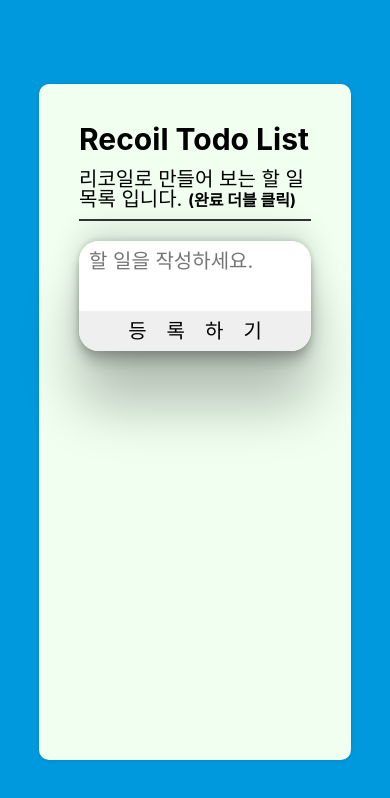
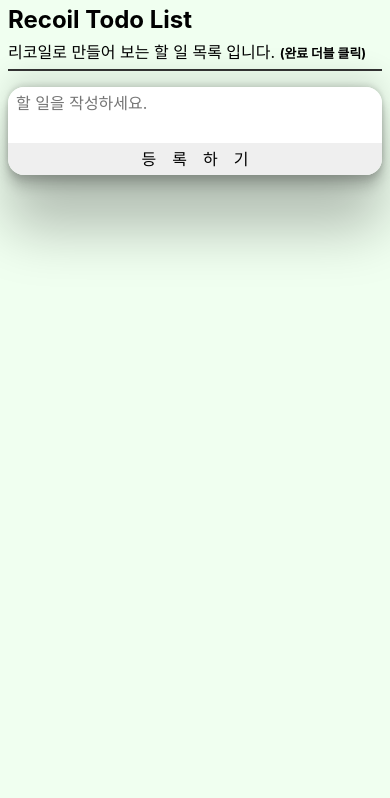
Before and after one commit to takeaways/recoil-app, a React (Create React App) app: page / in a window 390 px wide. Shown: the top 798 px of the page. Built offline with nearby package versions, Linux system fonts and the light colour scheme.

Commit message:
[ADD] 더블 터치 감지 추가

```diff
--- a/public/reset.css
+++ b/public/reset.css
@@ -38,3 +38,9 @@
 	border-collapse: collapse;
 	border-spacing: 0;
 }
+
+@media (max-width:600px){
+	html{
+		font-size: 8px;
+	}
+}
--- a/src/components/todo/todo-list-item/todo-list-item.component.tsx
+++ b/src/components/todo/todo-list-item/todo-list-item.component.tsx
@@ -1,4 +1,4 @@
-import React from "react";
+import React, { useRef } from "react";
 import { editTodo, Todo, todoListState } from "atoms/todo";
 import styles from "./todo-list-item.module.css";
 import { useRecoilState, useSetRecoilState } from "recoil";
@@ -8,6 +8,7 @@
 }
 function TodoListItem({ todo }: Props) {
   const { id, isComplete, text } = todo;
+  const touchRef = useRef<number>(0);
   const [todoList, setTodoList] = useRecoilState(todoListState);
   const setEditTodo = useSetRecoilState(editTodo);
 
@@ -32,6 +33,15 @@
     ]);
   };
 
+  const handleDoubleTouch = () => {
+    const current = new Date().getTime();
+    if (current - touchRef.current <= 1000) {
+      handleDoneTodo();
+    } else {
+      touchRef.current = current;
+    }
+  };
+
   const handleClickEdit = () => {
     setEditTodo(todo);
   };
@@ -40,6 +50,7 @@
     <li
       className={`${styles.item} ${isComplete && styles.done}`}
       onDoubleClick={handleDoneTodo}
+      onTouchStart={handleDoubleTouch}
     >
       <span className={styles.id}>{id}</span>
       <p className={styles.content}>{text}</p>
--- a/src/components/todo/todo-list/todo-list.module.css
+++ b/src/components/todo/todo-list/todo-list.module.css
@@ -42,3 +42,19 @@
   padding:10px
 
 }
+
+
+@media (max-width:600px){
+	.container{
+    top:0;
+    left: 0;
+    transform: translate(0);
+    width: 100%;
+    height: 100%;
+    padding: 1rem;
+    border-radius: 0;
+  }
+  .list{
+    height:75%;
+  }
+}
```
